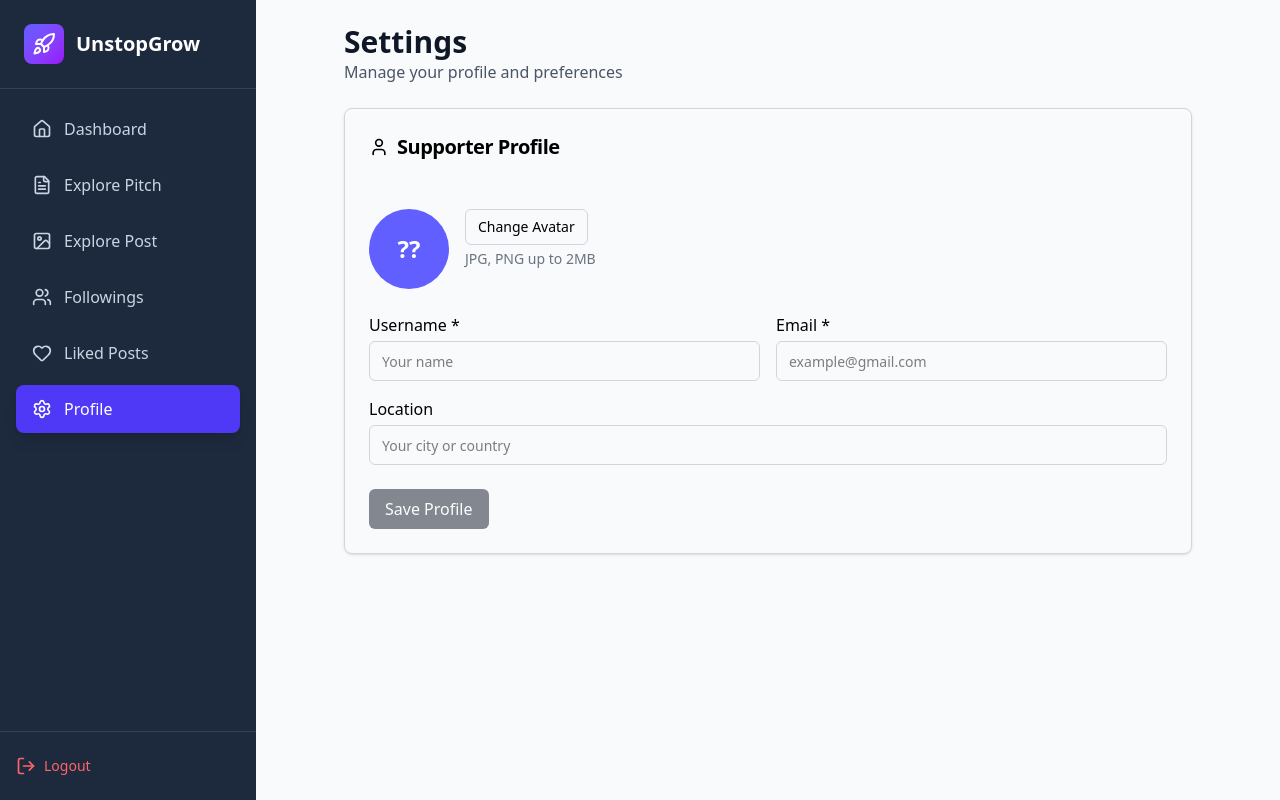
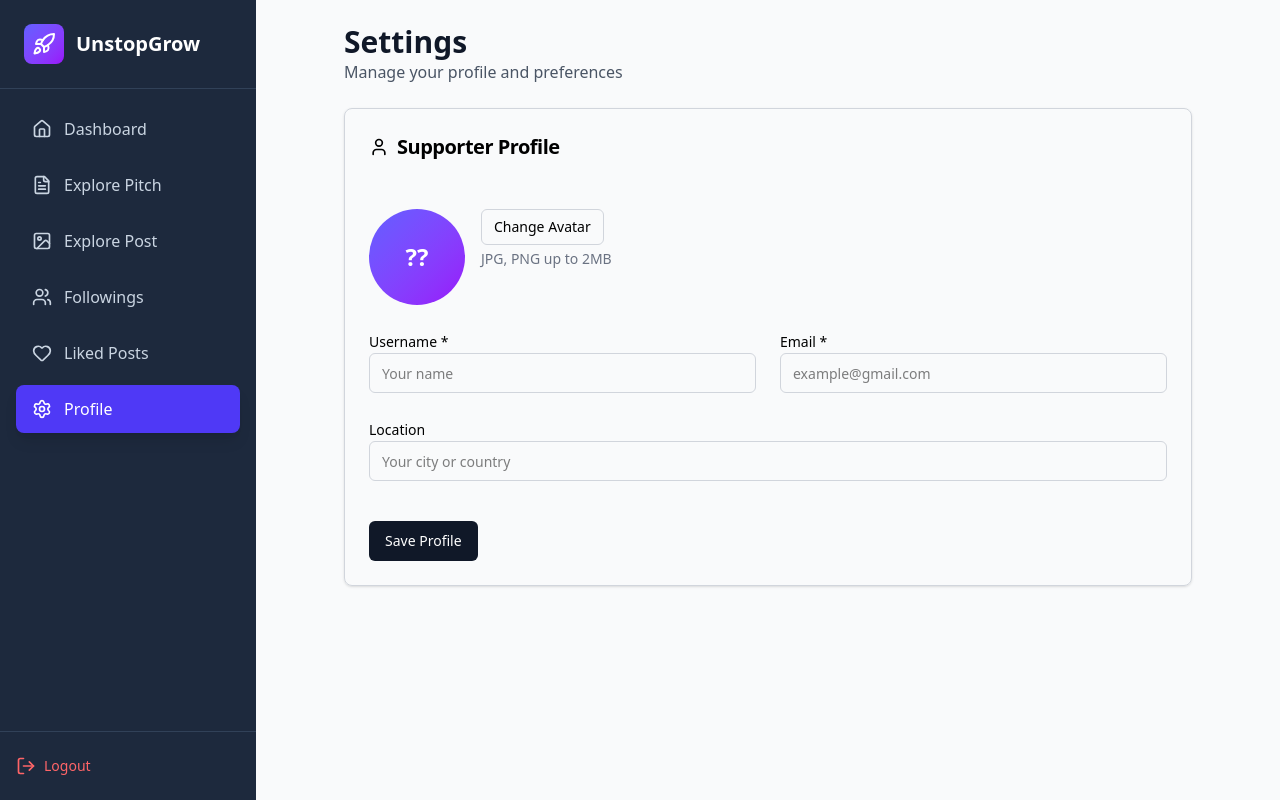
Before and after one commit to RajuGitu/UnstopGrow, a React (Vite) app in the folder Frontend/: page /supporter/profile in a window 1280 px wide. Built offline with nearby package versions, Linux system fonts and the light colour scheme.

Commit message:
now done

```diff
--- a/Frontend/src/Components/Suppoter/Profile/SupporterProfileCard.jsx
+++ b/Frontend/src/Components/Suppoter/Profile/SupporterProfileCard.jsx
@@ -117,6 +117,33 @@ const SupporterProfileCard = () => {
         return true;
     };
 
+    const deleteExistingImage = async () => {
+        try {
+            const token = localStorage.getItem("token");
+            if (!token) {
+                toast.error("No authentication token found");
+                return false;
+            }
+
+            const res = await axiosInstance.delete("/supporter/supporterProfile", {
+                headers: {
+                    Authorization: `Bearer ${token}`,
+                },
+            });
+
+            if (res.data.success) {
+                return true;
+            } else {
+                toast.error(res.data.message || "Failed to delete existing image");
+                return false;
+            }
+        } catch (error) {
+            console.error("Error deleting existing image:", error);
+            toast.error("Failed to delete existing image");
+            return false;
+        }
+    };
+
     const handleSaveProfile = async () => {
         // Check if there are any changes
         if (!hasProfileChanged()) {
@@ -160,8 +187,10 @@ const SupporterProfileCard = () => {
 
             if (res.data.success) {
                 toast.success("Profile updated successfully!");
-                await fetchProfile(); // Refresh profile data
-                removeImage(); // Clear image preview
+                await fetchProfile();
+                // Clean up imageFile after successful save
+                if (imageFile?.preview) URL.revokeObjectURL(imageFile.preview);
+                setImageFile(null);
             } else {
                 toast.error(res.data.message || "Profile update failed");
             }
@@ -174,33 +203,6 @@ const SupporterProfileCard = () => {
             }
         } finally {
             setSaving(false);
-        }
-    };
-
-    const deleteExistingImage = async () => {
-        try {
-            const token = localStorage.getItem("token");
-            if (!token) {
-                toast.error("No authentication token found");
-                return false;
-            }
-
-            const res = await axiosInstance.delete("/supporter/supporterProfile", {
-                headers: {
-                    Authorization: `Bearer ${token}`,
-                },
-            });
-
-            if (res.data.success) {
-                return true;
-            } else {
-                toast.error(res.data.message || "Failed to delete existing image");
-                return false;
-            }
-        } catch (error) {
-            console.error("Error deleting existing image:", error);
-            toast.error("Failed to delete existing image");
-            return false;
         }
     };
 
@@ -251,7 +253,7 @@ const SupporterProfileCard = () => {
 
     if (loading) {
         return (
-            <Card className="w-full max-w-none">
+            <Card className="w-full max-w-4xl mx-auto">
                 <CardContent className="p-4 sm:p-6 text-center text-gray-500">
                     Loading profile...
                 </CardContent>
@@ -260,28 +262,28 @@ const SupporterProfileCard = () => {
     }
 
     return (
-        <Card className="w-full max-w-none">
+        <Card className="w-full max-w-4xl mx-auto">
             <CardHeader className="p-4 sm:p-6">
                 <CardTitle className="flex items-center gap-2 text-lg sm:text-xl">
-                    <User className="w-4 h-4 sm:w-5 sm:h-5" />
+                    <User className="w-5 h-5" />
                     <span>Supporter Profile</span>
                 </CardTitle>
             </CardHeader>
 
-            <CardContent className="p-4 sm:p-6 space-y-4 sm:space-y-6">
+            <CardContent className="p-4 sm:p-6 space-y-6">
                 {/* Profile Image Section */}
-                <div className="flex flex-col sm:flex-row items-center sm:items-start space-y-3 sm:space-y-0 sm:space-x-4">
+                <div className="flex flex-col sm:flex-row items-center sm:items-start space-y-4 sm:space-y-0 sm:space-x-4">
                     <div className="flex-shrink-0">
                         {imageFile?.preview ? (
                             <div className="relative">
                                 <img
                                     src={imageFile.preview}
                                     alt="Preview"
-                                    className="w-16 h-16 sm:w-20 sm:h-20 rounded-full object-cover border"
+                                    className="w-20 h-20 sm:w-24 sm:h-24 rounded-full object-cover border-2 border-gray-200"
                                 />
                                 <button
                                     onClick={removeImage}
-                                    className="absolute -top-1 -right-1 sm:-top-2 sm:-right-2 bg-red-500 text-white rounded-full p-1 hover:bg-red-600 transition-colors"
+                                    className="absolute -top-2 -right-2 bg-red-500 text-white rounded-full p-1 hover:bg-red-600 transition-colors"
                                     title="Remove image"
                                 >
                                     <X className="w-3 h-3" />
@@ -292,7 +294,7 @@ const SupporterProfileCard = () => {
                                 <img
                                     src={getImageURL(profile.image)}
                                     alt="Profile"
-                                    className="w-16 h-16 sm:w-20 sm:h-20 rounded-full object-cover border"
+                                    className="w-20 h-20 sm:w-24 sm:h-24 rounded-full object-cover border-2 border-gray-200"
                                     onError={(e) => {
                                         e.target.style.display = 'none';
                                         e.target.nextSibling.style.display = 'flex';
@@ -300,17 +302,21 @@ const SupporterProfileCard = () => {
                                 />
                                 <button
                                     onClick={removeImage}
-                                    className="absolute -top-1 -right-1 sm:-top-2 sm:-right-2 bg-red-500 text-white rounded-full p-1 hover:bg-red-600 transition-colors"
+                                    className="absolute -top-2 -right-2 bg-red-500 text-white rounded-full p-1 hover:bg-red-600 transition-colors"
                                     title="Remove image"
                                 >
                                     <X className="w-3 h-3" />
                                 </button>
+                                {/* Fallback avatar for error cases */}
+                                <div
+                                    className="w-20 h-20 sm:w-24 sm:h-24 bg-gradient-to-br from-indigo-500 to-purple-600 rounded-full flex items-center justify-center text-white text-xl sm:text-2xl font-bold"
+                                    style={{ display: 'none' }}
+                                >
+                                    {profile.username ? profile.username.slice(0, 2).toUpperCase() : "??"}
+                                </div>
                             </div>
-                        ) : null}
-
-                        {/* Fallback avatar */}
-                        {!imageFile?.preview && !profile.image && (
-                            <div className="w-16 h-16 sm:w-20 sm:h-20 bg-indigo-500 rounded-full flex items-center justify-center text-white text-lg sm:text-2xl font-bold">
+                        ) : (
+                            <div className="w-20 h-20 sm:w-24 sm:h-24 bg-gradient-to-br from-indigo-500 to-purple-600 rounded-full flex items-center justify-center text-white text-xl sm:text-2xl font-bold">
                                 {profile.username ? profile.username.slice(0, 2).toUpperCase() : "??"}
                             </div>
                         )}
@@ -329,13 +335,13 @@ const SupporterProfileCard = () => {
                             size="sm"
                             onClick={() => fileInputRef.current?.click()}
                             disabled={saving}
-                            className="border-gray-300 text-sm"
+                            className="border-gray-300 w-full sm:w-auto"
                         >
                             {profile.image || imageFile?.preview ? "Replace Avatar" : "Change Avatar"}
                         </Button>
-                        <p className="text-xs sm:text-sm text-gray-500 mt-1">JPG, PNG up to 2MB</p>
+                        <p className="text-sm text-gray-500 mt-1">JPG, PNG up to 2MB</p>
                         {imageFile?.file && (
-                            <p className="text-xs sm:text-sm text-green-600 mt-1 break-all">
+                            <p className="text-sm text-green-600 mt-1 break-all">
                                 Selected: {imageFile.file.name}
                             </p>
                         )}
@@ -343,60 +349,60 @@ const SupporterProfileCard = () => {
                 </div>
 
                 {/* Form Fields */}
-                <div className="grid grid-cols-1 lg:grid-cols-2 gap-4">
-                    <div>
-                        <Label htmlFor="username" className="text-sm sm:text-base">Username *</Label>
+                <div className="grid grid-cols-1 lg:grid-cols-2 gap-4 sm:gap-6">
+                    <div className="space-y-2">
+                        <Label htmlFor="username" className="text-sm font-medium">Username *</Label>
                         <Input
                             id="username"
                             value={profile.username}
                             onChange={(e) => handleInputChange("username", e.target.value)}
                             placeholder="Your name"
-                            className="border-gray-300 mt-1 text-sm sm:text-base"
+                            className="border-gray-300 w-full"
                             disabled={saving}
                             required
                         />
                     </div>
 
-                    <div>
-                        <Label htmlFor="email" className="text-sm sm:text-base">Email *</Label>
+                    <div className="space-y-2">
+                        <Label htmlFor="email" className="text-sm font-medium">Email *</Label>
                         <Input
                             id="email"
                             type="email"
                             value={profile.email}
                             onChange={(e) => handleInputChange("email", e.target.value)}
                             placeholder="example@gmail.com"
-                            className="border-gray-300 mt-1 text-sm sm:text-base"
+                            className="border-gray-300 w-full"
                             disabled={saving}
                             required
                         />
                     </div>
 
-                    <div className="lg:col-span-2">
-                        <Label htmlFor="location" className="text-sm sm:text-base">Location</Label>
+                    <div className="lg:col-span-2 space-y-2">
+                        <Label htmlFor="location" className="text-sm font-medium">Location</Label>
                         <Input
                             id="location"
                             value={profile.location}
                             onChange={(e) => handleInputChange("location", e.target.value)}
                             placeholder="Your city or country"
-                            className="border-gray-300 mt-1 text-sm sm:text-base"
+                            className="border-gray-300 w-full"
                             disabled={saving}
                         />
                     </div>
                 </div>
 
                 {/* Save Button */}
-                <div className="flex flex-col sm:flex-row sm:items-center gap-3">
+                <div className="pt-4">
                     <Button
                         onClick={handleSaveProfile}
-                        className="bg-gray-900 text-white hover:bg-gray-800 transition-colors w-full sm:w-auto text-sm sm:text-base"
-                        disabled={saving || !hasProfileChanged()}
+                        className="bg-gray-900 text-white hover:bg-gray-800 transition-colors w-full sm:w-auto"
+                        disabled={saving}
                     >
                         {saving ? "Saving..." : "Save Profile"}
                     </Button>
 
                     {/* Change indicator */}
                     {hasProfileChanged() && (
-                        <p className="text-xs sm:text-sm text-amber-600 text-center sm:text-left">
+                        <p className="text-sm text-amber-600 mt-2">
                             * You have unsaved changes
                         </p>
                     )}
```
Also changed, not shown: Frontend/src/Components/Founder/Dashboard/InvestorSection.jsx (+5 -7 lines).
